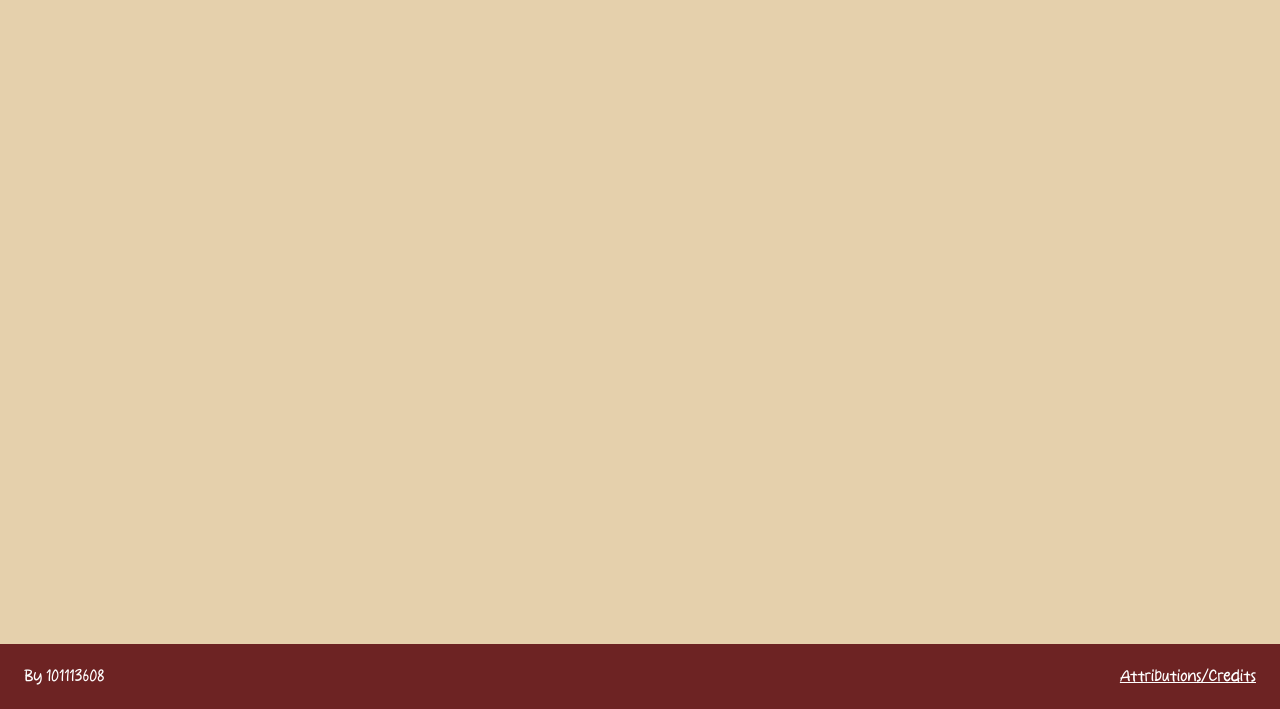
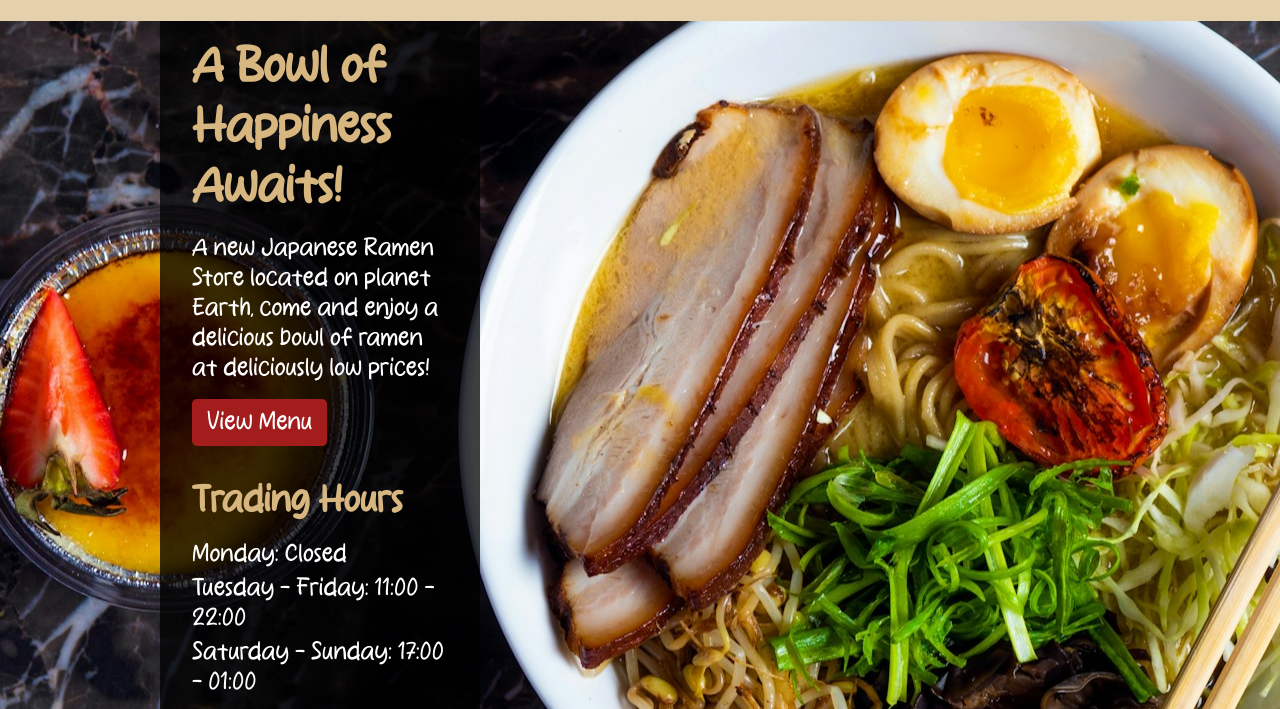
Before and after one commit to 101113608/restaurant-page, a website built with webpack: page src/template.html in a window 1280 px wide. Shown: the part 91-800 px from the top of the page. Built offline with nearby package versions, Linux system fonts and the light colour scheme.

Commit message:
Add styling for the 'home' page
To style the 'home' page of the website, temporary HTML has been added
to template.html. This will be removed once JS has been added that will
dynamically generate the content of the 'home' page.

```diff
--- a/src/styles.css
+++ b/src/styles.css
@@ -28,6 +28,8 @@
     --default-font: "Monday Ramen", "Roboto Regular" , Arial, Helvetica Neue, Helvetica, sans-serif;
 
     --desert-sand-clr: #E5D0AC;
+    --burlywood-clr: #D7B77F;
+    --fire-engine-red-clr: #CC2626;
     --crimson-clr: #A31D1D;
     --plum-clr: #6D2323;
 }
@@ -103,3 +105,68 @@ ul {
     background-color: var(--desert-sand-clr);
     font-size: 1.25rem;
 }
+
+/* 'Home' page styling*/
+#content.home {
+    background-image: url("images/home-bg.jpg");
+    background-position: center;
+
+    display: grid;
+    grid-template-columns: repeat(2, 1fr);
+}
+
+.home>.section {
+    font-size: 1.5rem;
+    line-height: 1.25;
+    max-width: 25vw;
+    color: #fff;
+    background: rgba(0, 0, 0, 0.75);
+    justify-self: center;
+    display: flex;
+    flex-direction: column;
+    justify-content: space-evenly;
+}
+
+.home button {
+    font-family: "Monday Ramen";
+    font-size: 1.5rem;
+    padding: 0.5rem 0.75rem;
+    cursor: pointer;
+    border: 3px solid var(--crimson-clr);
+    background-color: var(--crimson-clr);
+    color: #fff;
+
+    border-radius: 5px;
+    -webkit-border-radius: 5px;
+    -moz-border-radius: 5px;
+    -ms-border-radius: 5px;
+    -o-border-radius: 5px;
+
+    transition: 0.3s;
+    -webkit-transition: 0.3s;
+    -moz-transition: 0.3s;
+    -ms-transition: 0.3s;
+    -o-transition: 0.3s;
+}
+
+.home button:hover {
+    background-color: var(--fire-engine-red-clr);
+    border: 3px solid var(--fire-engine-red-clr);
+}
+
+.subsection h1,
+.subsection h2 {
+    color: var(--burlywood-clr);
+}
+
+.home>.section>.subsection {
+    padding: 1rem 2rem;
+    display: grid;
+    justify-items: start;
+    gap: 1rem;
+}
+
+.home>.section>.subsection>ul {
+    display: grid;
+    gap: 0.25rem;
+}
--- a/src/template.html
+++ b/src/template.html
@@ -26,7 +26,34 @@
             </li>
         </ul>
     </nav>
-    <div id="content">
+    <div id="content" class="home">
+        <div class="section">
+            <div class="subsection">
+                <h1>A Bowl of Happiness Awaits!</h1>
+                <p>
+                    A new Japanese Ramen Store located on planet Earth, come and enjoy a delicious bowl of ramen at
+                    deliciously
+                    low prices!
+                </p>
+                <button>View Menu</button>
+            </div>
+            <div class="subsection">
+                <h2>Trading Hours</h2>
+                <ul>
+                    <li>Monday: Closed</li>
+                    <li>Tuesday - Friday: 11:00 - 22:00</li>
+                    <li>Saturday - Sunday: 17:00 - 01:00</li>
+                </ul>
+            </div>
+            <div class="subsection">
+                <h2>Location</h2>
+                <ul>
+                    <li>123 Seaside Avenue</li>
+                    <li>Atlantis City, 123456</li>
+                    <li>Planet Earth</li>
+                </ul>
+            </div>
+        </div>
     </div>
     <footer>
         <p>By 101113608</p>
```
